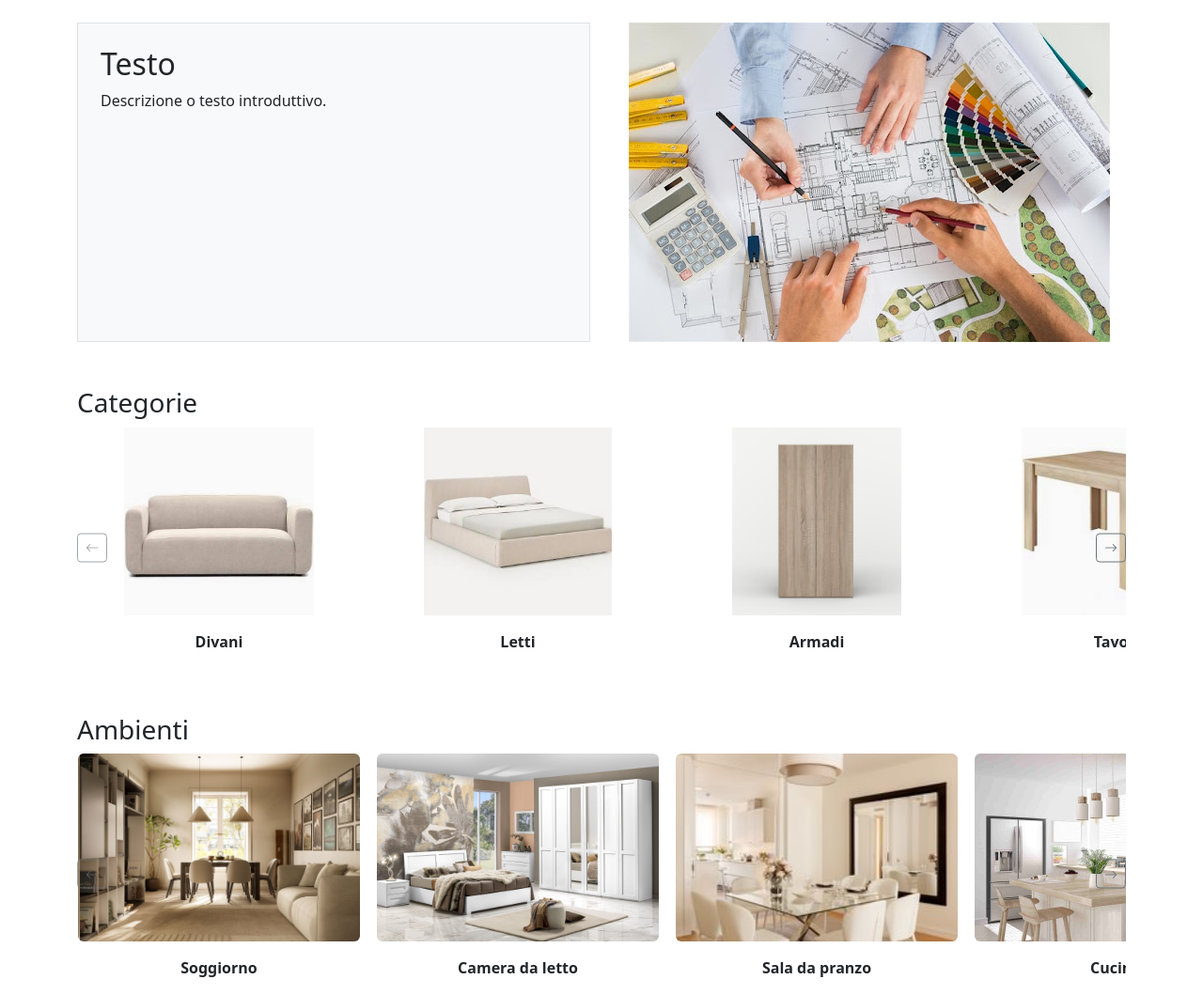
After one commit to RikyPoz/ProgettoWeb, a PHP site: page /template/homePage_main.php in a window 1280 px wide. The commit adds this page. Shown: the whole page at 94% size. Run offline with PHP 8.4, Linux system fonts and the light colour scheme.

Commit message:
Aggiunga file php

```diff
--- a/Aeki/homePage.php
+++ b/Aeki/homePage.php
@@ -5,8 +5,8 @@ require_once 'bootstrap.php';
 $templateParams["titolo"] = "Aeki - HomePage";
 $templateParams["nome"] = "homePage_main.php";
 //Home Template
-$templateParams["categorie"] = $dbh->getCategorie();
-$templateParams["ambienti"] = $dbh->getAmbienti();
+//$templateParams["categorie"] = $dbh->getCategorie();
+//$templateParams["ambienti"] = $dbh->getAmbienti();
 
 require 'template/base.php';
 ?>
--- /dev/null
+++ b/Aeki/template/homePage_main.php
@@ -0,0 +1,240 @@
+<!DOCTYPE html>
+<html lang="it">
+<head>
+    <meta charset="UTF-8">
+    <meta name="viewport" content="width=device-width, initial-scale=1.0">
+    <title>HomePage</title>
+     <!-- Bootstrap CSS -->
+     <link href="https://cdn.jsdelivr.net/npm/bootstrap@5.3.3/dist/css/bootstrap.min.css" rel="stylesheet"
+     integrity="sha384-QWTKZyjpPEjISv5WaRU9OFeRpok6YctnYmDr5pNlyT2bRjXh0JMhjY6hW+ALEwIH" crossorigin="anonymous">
+    <link rel="stylesheet" href="css/style.css">
+
+    <!-- Icone Bootstrap -->
+    <link href="https://cdn.jsdelivr.net/npm/bootstrap-icons/font/bootstrap-icons.css" rel="stylesheet">
+
+    <!-- Bootstrap JS -->
+    <script src="https://cdn.jsdelivr.net/npm/bootstrap@5.3.2/dist/js/bootstrap.bundle.min.js"></script>
+</head>
+<body>
+
+    <!-- Sezione principale -->
+    <div class="container mt-4">
+        <div class="row mb-4">
+            <div class="col-md-6 d-flex">
+                <div class="p-4 bg-light border w-100">
+                    <h2>Testo</h2>
+                    <p>Descrizione o testo introduttivo.</p>
+                </div>
+            </div>
+            <div class="col-md-6 d-flex justify-content-center align-items-center">
+                <img src="../upload/homePage/presentazione.jpg" alt="Immagine" class="img-fluid">
+            </div>
+        </div>
+
+
+        <!-- Sezione Categorie -->
+        <h3 class="mt-5">Categorie</h3>
+        <div class="position-relative">
+            <!-- Freccia sinistra -->
+            <button class="btn btn-outline-secondary btn-sm position-absolute start-0 top-50 translate-middle-y z-3" id="categoriesLeft">
+                <i class="bi bi-arrow-left"></i>
+            </button>
+
+            <!-- Contenitore slider -->
+            <div class="overflow-hidden">
+                <div class="d-flex flex-nowrap gap-3" id="categoriesSlider">
+                    <!-- Immagini degli ambienti -->
+                    <div class="text-center">
+                        <a href="filteredProducts?category=divano" class="btn p-0">
+                            <img src="../upload/homePage/cat_divano.jpeg" class="rounded" alt="Pulsante per accedere alla categoria divani">
+                            <p class="mt-3 fw-semibold">Divani</p>
+                        </a>
+                    </div>
+                    <div class="text-center">
+                        <a href="filteredProducts?category=letto" class="btn p-0">
+                            <img src="../upload/homePage/cat_letto.jpeg" class="rounded" alt="Pulsante per accedere alla categoria letti">
+                            <p class="mt-3 fw-semibold">Letti</p>
+                        </a>
+                    </div>
+                    <div class="text-center">
+                        <a href="filteredProducts?category=armadio" class="btn p-0">
+                            <img src="../upload/homePage/cat_armadio.png" class="rounded" alt="Pulsante per accedere alla categoria armadi">
+                            <p class="mt-3 fw-semibold">Armadi</p>
+                        </a>
+                    </div>
+                    <div class="text-center">
+                        <a href="filteredProducts?category=tavolo" class="btn p-0">
+                            <img src="../upload/homePage/cat_tavolo.jpeg" class="rounded" alt="Pulsante per accedere alla categoria tavoli">
+                            <p class="mt-3 fw-semibold">Tavoli</p>
+                        </a>
+                    </div>
+                    <div class="text-center">
+                        <a href="filteredProducts?category=sedia" class="btn p-0">
+                            <img src="../upload/homePage/cat_sedia.jpeg" class="rounded" alt="Pulsante per accedere alla categoria sedie">
+                            <p class="mt-3 fw-semibold">Sedie</p>
+                        </a>
+                    </div>
+                    <div class="text-center">
+                        <a href="filteredProducts?category=libreria" class="btn p-0">
+                            <img src="../upload/homePage/cat_libreria.jpeg" class="rounded" alt="Pulsante per accedere alla categoria librerie e scaffali">
+                            <p class="mt-3 fw-semibold">Librerie e scaffali</p>
+                        </a>
+                    </div>
+                    <div class="text-center">
+                        <a href="filteredProducts?category=cassettiera" class="btn p-0">
+                            <img src="../upload/homePage/cat_cassettiera.jpeg" class="rounded" alt="Pulsante per accedere alla categoria cassettiere">
+                            <p class="mt-3 fw-semibold">Cassettiere</p>
+                        </a>
+                    </div>
+                </div>
+            </div>
+
+            <!-- Freccia destra -->
+            <button class="btn btn-outline-secondary btn-sm position-absolute end-0 top-50 translate-middle-y z-3" id="categoriesRight">
+                <i class="bi bi-arrow-right"></i>
+            </button>
+        </div>
+
+
+        <style>
+            #categoriesSlider img {
+                width: 300px; /* Larghezza immagine */
+                height: 200px; /* Altezza immagine */
+                object-fit: contain; /* Mantiene il rapporto dell'immagine */
+            }
+
+            #categoriesSlider {
+                transition: transform 0.4s ease-in-out;
+            }
+        </style>
+
+
+        <!-- Sezione Ambienti -->
+        <h3 class="mt-5">Ambienti</h3>
+        <div class="position-relative">
+            <!-- Freccia sinistra -->
+            <button class="btn btn-outline-secondary btn-sm position-absolute start-0 top-50 translate-middle-y z-3" id="ambientLeft">
+                <i class="bi bi-arrow-left"></i>
+            </button>
+
+            <!-- Contenitore slider -->
+            <div class="overflow-hidden">
+                <div class="d-flex flex-nowrap gap-3" id="ambientSlider">
+                    <!-- Immagini degli ambienti -->
+                    <div class="text-center">
+                        <a href="filteredProducts?ambient=soggiorno" class="btn p-0">
+                            <img src="../upload/homePage/amb_soggiorno.jpg" class="rounded" alt="Pulsante per accedere all'ambiente soggiorno">
+                            <p class="mt-3 fw-semibold">Soggiorno</p>
+                        </a>
+                    </div>
+                    <div class="text-center">
+                        <a href="filteredProducts?ambient=cameradaletto" class="btn p-0">
+                            <img src="../upload/homePage/amb_cameradaletto.jpg" class="rounded" alt="Pulsante per accedere all'ambiente camera da letto">
+                            <p class="mt-3 fw-semibold">Camera da letto</p>
+                        </a>
+                    </div>
+                    <div class="text-center">
+                        <a href="filteredProducts?cambient=saladapranzo" class="btn p-0">
+                            <img src="../upload/homePage/amb_saladapranzo.jpg" class="rounded" alt="Pulsante per accedere all'ambiente sala da pranzo">
+                            <p class="mt-3 fw-semibold">Sala da pranzo</p>
+                        </a>
+                    </div>
+                    <div class="text-center">
+                        <a href="filteredProducts?ambient=cucina" class="btn p-0">
+                            <img src="../upload/homePage/amb_cucina.jpg" class="rounded" alt="Pulsante per accedere all'ambiente cucina">
+                            <p class="mt-3 fw-semibold">Cucina</p>
+                        </a>
+                    </div>
+                    <div class="text-center">
+                        <a href="filteredProducts?ambient=bagno" class="btn p-0">
+                            <img src="../upload/homePage/amb_bagno.jpg" class="rounded" alt="Pulsante per accedere all'ambiente bagno">
+                            <p class="mt-3 fw-semibold">Bagno</p>
+                        </a>
+                    </div>
+                    <div class="text-center">
+                        <a href="filteredProducts?ambient=studio" class="btn p-0">
+                            <img src="../upload/homePage/amb_studio.jpg" class="rounded" alt="Pulsante per accedere all'ambiente studio">
+                            <p class="mt-3 fw-semibold">Studio</p>
+                        </a>
+                    </div>
+                </div>
+            </div>
+
+            <!-- Freccia destra -->
+            <button class="btn btn-outline-secondary btn-sm position-absolute end-0 top-50 translate-middle-y z-3" id="ambientRight">
+                <i class="bi bi-arrow-right"></i>
+            </button>
+        </div>
+
+        <style>
+            #ambientSlider img {
+                width: 300px; /* Larghezza immagine */
+                height: 200px; /* Altezza immagine */
+                object-fit: cover; /* Mantiene il rapporto dell'immagine */
+            }
+
+            #ambientSlider {
+                transition: transform 0.4s ease-in-out;
+            }
+        </style>
+
+
+      <script>
+        document.addEventListener("DOMContentLoaded", function () {
+        function enableHorizontalScroll(sliderId, leftButtonId, rightButtonId) {
+            const slider = document.getElementById(sliderId);
+            const leftButton = document.getElementById(leftButtonId);
+            const rightButton = document.getElementById(rightButtonId);
+            let currentScrollPosition = 0;
+            const scrollAmount = 300; // Di quanto si scorrere ogni volta
+
+            // Aggiornare lo stato dei pulsanti
+            function updateButtonState() {
+                // Calcolare la larghezza massima di scorrimento
+                const maxScroll = slider.scrollWidth - slider.offsetWidth;
+
+                // Disabilitare il pulsante sinistro se non si può più scorrere a sinistra
+                leftButton.disabled = currentScrollPosition <= 0;
+
+                // Disabilitare il pulsante destro se non si può più scorrere a destra
+                rightButton.disabled = currentScrollPosition >= maxScroll;
+            }
+
+            // Inizializzare lo stato dei pulsanti
+            updateButtonState();
+
+            // Scorrimento a destra
+            rightButton.addEventListener("click", function () {
+                const maxScroll = slider.scrollWidth - slider.offsetWidth;
+                if (currentScrollPosition < maxScroll) {
+                    currentScrollPosition += scrollAmount;
+                    if (currentScrollPosition > maxScroll) {
+                        currentScrollPosition = maxScroll;
+                    }
+                    slider.style.transform = `translateX(-${currentScrollPosition}px)`;
+                }
+                updateButtonState();
+            });
+
+            // Scorrimento a sinistra
+            leftButton.addEventListener("click", function () {
+                if (currentScrollPosition > 0) {
+                    currentScrollPosition -= scrollAmount;
+                    if (currentScrollPosition < 0) {
+                        currentScrollPosition = 0;
+                    }
+                    slider.style.transform = `translateX(-${currentScrollPosition}px)`;
+                }
+                updateButtonState();
+            });
+        }
+
+        // Abilitare lo scorrimento per Categorie
+        enableHorizontalScroll("categoriesSlider", "categoriesLeft", "categoriesRight");
+        // Abilitare lo scorrimento per Ambienti
+        enableHorizontalScroll("ambientSlider", "ambientLeft", "ambientRight");
+    });
+    </script>
+
+</body>
+</html>
```
Also changed, not shown: Aeki/template/profile_main.php (added, +88 -0 lines), Aeki/template/homaPage_main.php (deleted), Aeki/upload/homePage/presentazione.jpg (added), 3 other files.
